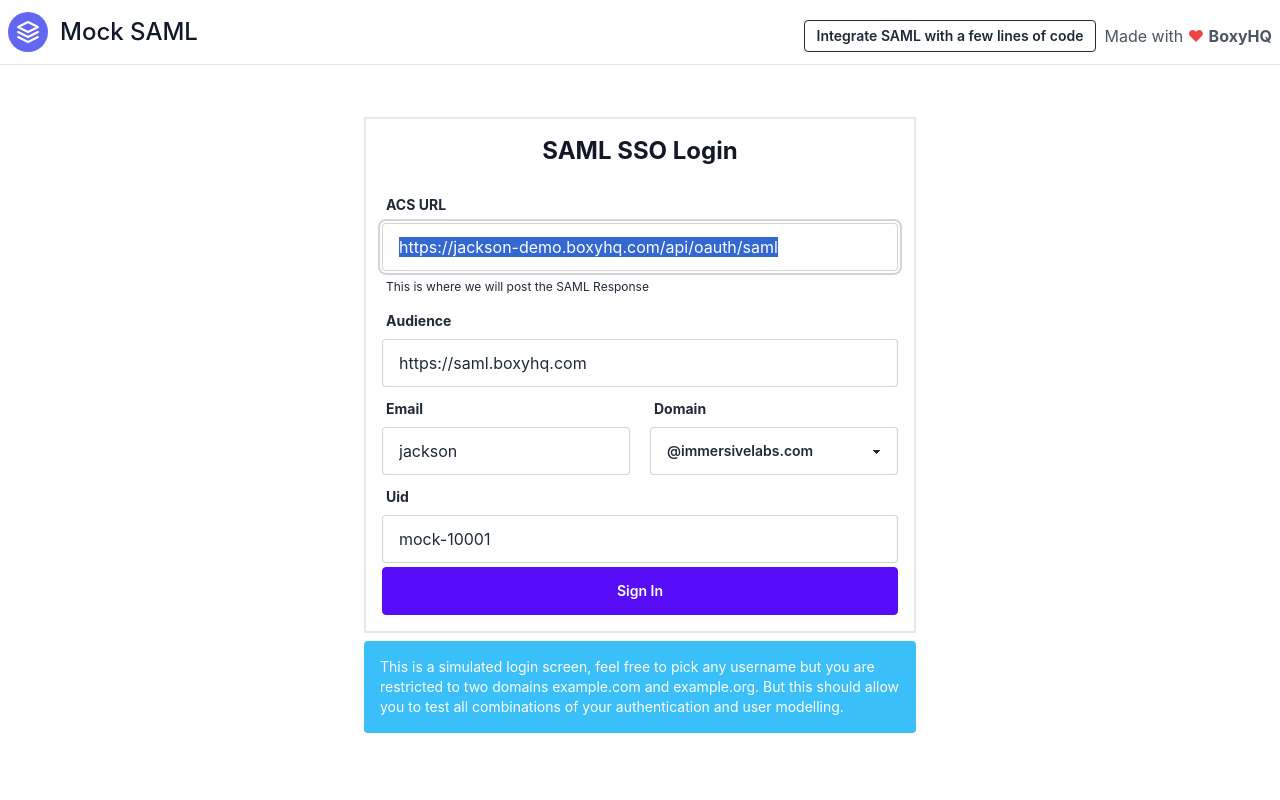
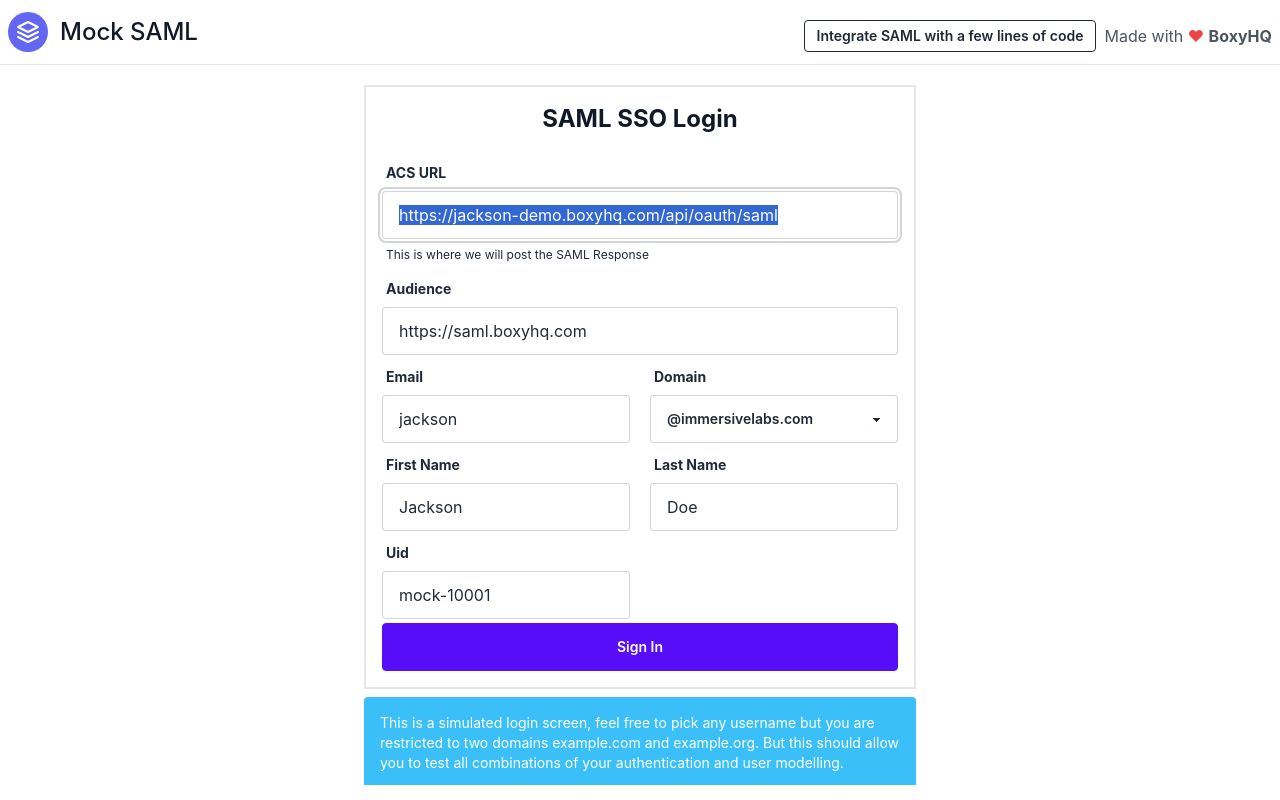
Before and after one commit to boxyhq/mock-saml, a Next.js app: page /saml/login in a window 1280 px wide. Built offline with nearby package versions, Linux system fonts and the light colour scheme; no server answers.

Commit message:
add first_name and last_name

```diff
--- a/pages/api/saml/auth.ts
+++ b/pages/api/saml/auth.ts
@@ -7,7 +7,7 @@
 
 export default async function handler(req: NextApiRequest, res: NextApiResponse) {
   if (req.method === 'POST') {
-    const { email, uid, audience, acsUrl, id, relayState } = req.body;
+    const { email, uid, firstName, lastName, audience, acsUrl, id, relayState } = req.body;
 
     if (!email.endsWith('@immersivelabs.com') && !email.endsWith('@immersivelabs.org')) {
       res.status(403).send(`${email} denied access`);
@@ -19,8 +19,8 @@
     const user: User = {
       id: userId,
       email,
-      firstName: userName,
-      lastName: userName,
+      firstName,
+      lastName,
       uid
     };
 
--- a/pages/saml/login.tsx
+++ b/pages/saml/login.tsx
@@ -13,6 +13,8 @@
     acsUrl: 'https://jackson-demo.boxyhq.com/api/oauth/saml',
     audience: 'https://saml.boxyhq.com',
     uid: 'mock-10001',
+    firstName: 'Jackson',
+    lastName: 'Doe',
   });
 
   const acsUrlInp = useRef<HTMLInputElement>(null);
@@ -40,7 +42,7 @@
   const handleSubmit = async (e: FormEvent<HTMLFormElement>) => {
     e.preventDefault();
 
-    const { username, domain, uid } = state;
+    const { username, firstName, lastName, domain, uid } = state;
 
     const response = await fetch(`/api/saml/auth`, {
       method: 'POST',
@@ -49,7 +51,9 @@
       },
       body: JSON.stringify({
         email: `${username}@${domain}`,
-        uid: uid,
+        uid,
+        firstName,
+        lastName,
         id,
         audience: audience || state.audience,
         acsUrl: acsUrl || state.acsUrl,
@@ -128,7 +132,6 @@
                       ref={emailInp}
                       autoComplete='off'
                       type='text'
-                      placeholder='jackson'
                       value={state.username}
                       onChange={handleChange}
                       className='input input-bordered'
@@ -149,17 +152,51 @@
                       <option value='immersivelabs.org'>@immersivelabs.org</option>
                     </select>
                   </div>
-                  <div className='form-control col-span-2'>
+                  <div className='form-control'>
+                    <label className='label'>
+                      <span className='label-text font-bold'>First Name</span>
+                    </label>
+                    <input
+                      name='firstName'
+                      id='firstName'
+                      ref={emailInp}
+                      autoComplete='off'
+                      type='text'
+                      value={state.firstName}
+                      onChange={handleChange}
+                      className='input input-bordered'
+                      title='Please provide a mock first name'
+                    />
+                  </div>
+                  <div className='form-control'>
+                    <label className='label'>
+                      <span className='label-text font-bold'>Last Name</span>
+                    </label>
+                    <input
+                      name='lastName'
+                      id='lastName'
+                      ref={emailInp}
+                      autoComplete='off'
+                      type='text'
+                      value={state.lastName}
+                      onChange={handleChange}
+                      className='input input-bordered'
+                      title='Please provide a mock last name'
+                    />
+                  </div>
+                  <div className='form-control'>
                     <label className='label'>
                       <span className='label-text font-bold'>Uid</span>
                     </label>
                     <input
+                      name='uid'
                       id='uid'
                       autoComplete='off'
                       type='text'
                       value={state.uid}
                       onChange={handleChange}
                       className='input input-bordered'
+                      title='Please provide a mock email address'
                     />
                   </div>
                   <button className='btn btn-primary col-span-2 block'>Sign In</button>
--- a/utils/response.ts
+++ b/utils/response.ts
@@ -71,9 +71,15 @@
           '@xmlns:xs': 'http://www.w3.org/2001/XMLSchema',
           '@xmlns:xsi': 'http://www.w3.org/2001/XMLSchema-instance',
           '@xsi:type': 'xs:string',
-          '#text': user.firstName,
+          '#text': user.lastName,
         },
       },
+
+      // "urn:mace:dir:attribute-def:organisation-id": "organisation.saml_organisation_mapping.value"
+      // "urn:mace:dir:attribute-def:team-title": "team.title"
+
+
+
     ],
   };
 
```
